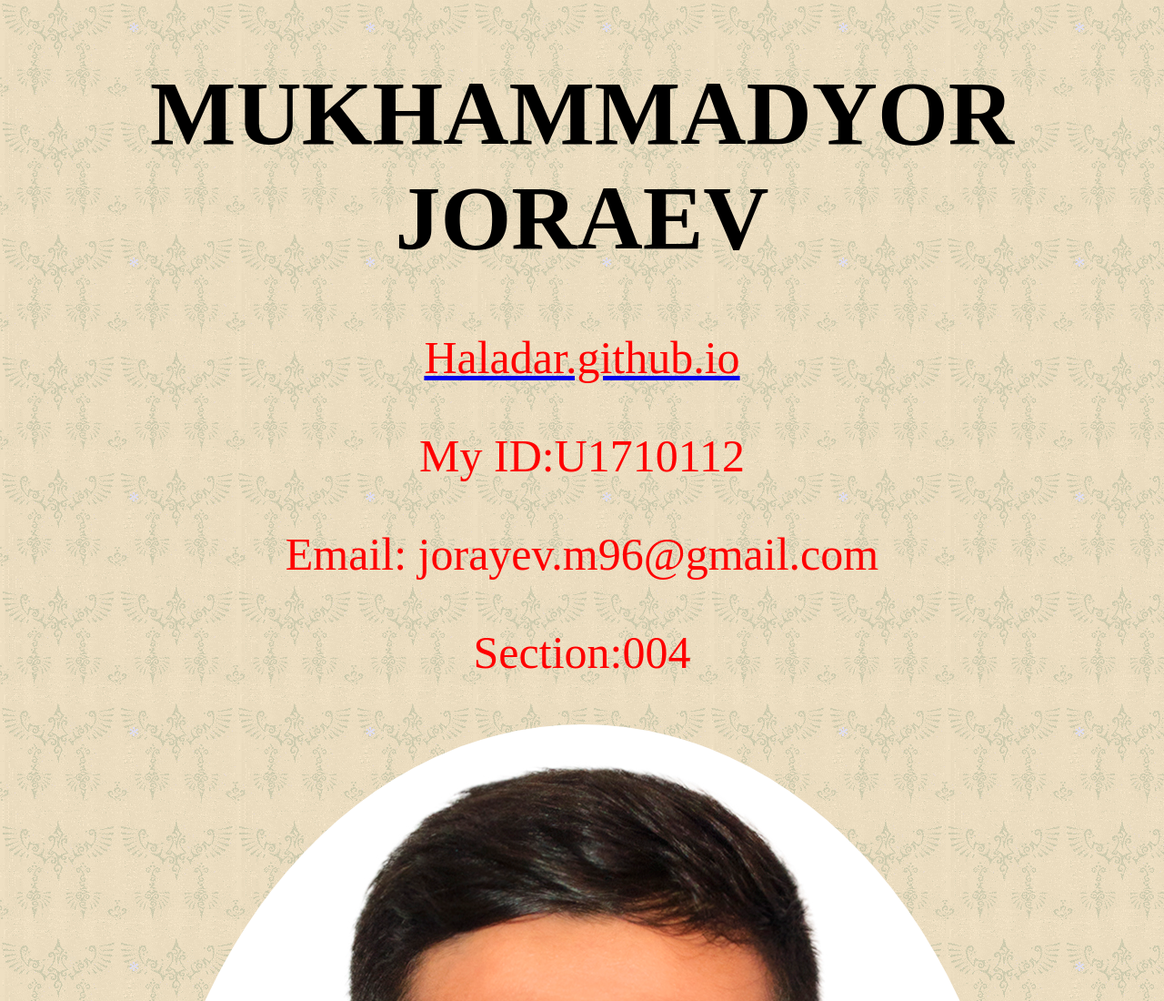
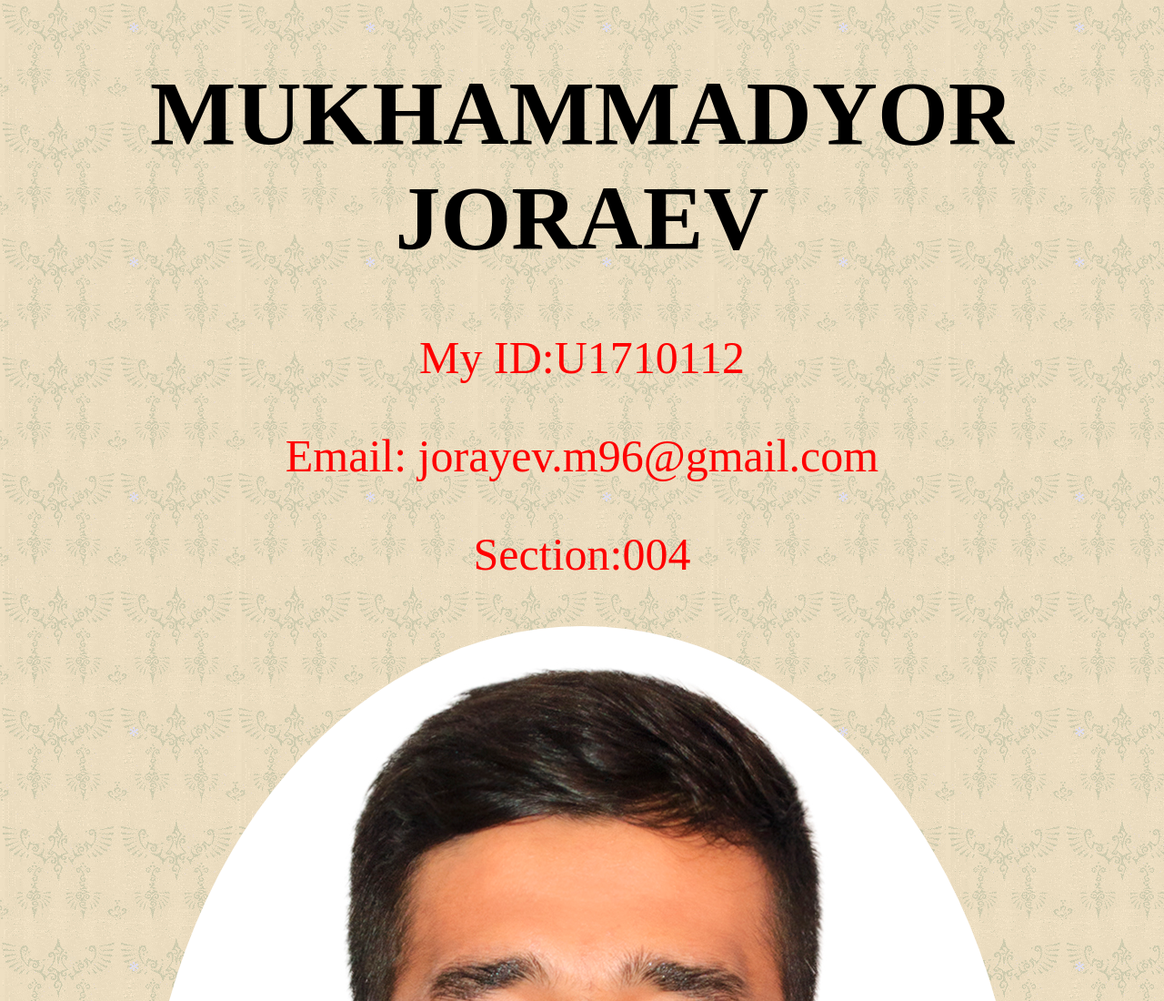
Before and after one commit to Mukhammadyor/mukhammadyor.github.io, a plain HTML site: page index.html in a window 1280 px wide. Shown: the top 1100 px of the page at 91% size. Drawn offline with Linux system fonts and the light colour scheme.

Commit message:
Update index.html

```diff
--- a/index.html
+++ b/index.html
@@ -9,7 +9,7 @@
 </head>
 <body>
 <h1> MUKHAMMADYOR JORAEV </h1>
-<a href="https://haladar.github.io/"><p>Haladar.github.io</p></a>
+<a href="https:"><p></p></a>
 <p>My ID:U1710112</p>
 <p>Email: jorayev.m96@gmail.com </p>
 <p>Section:004</p>
```
